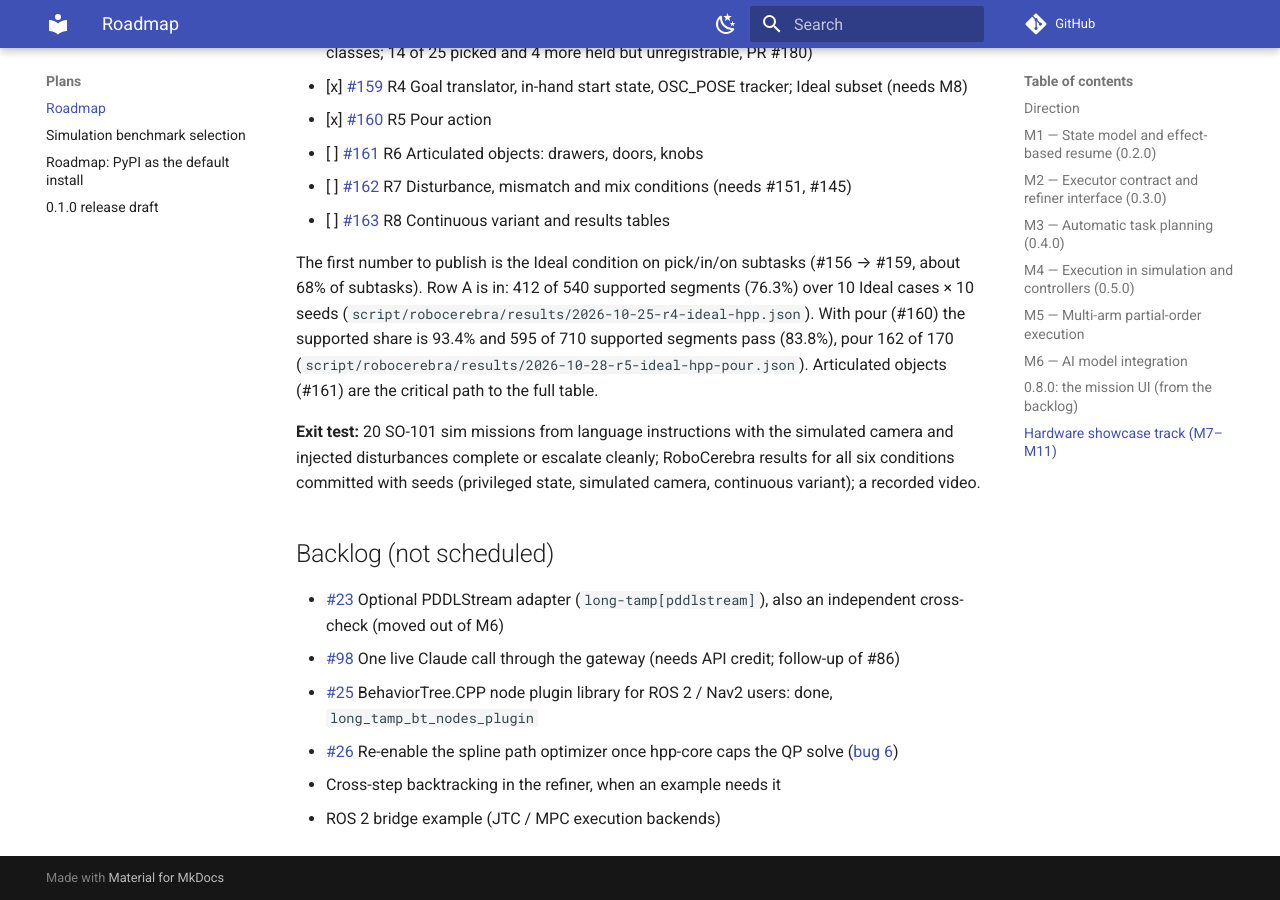
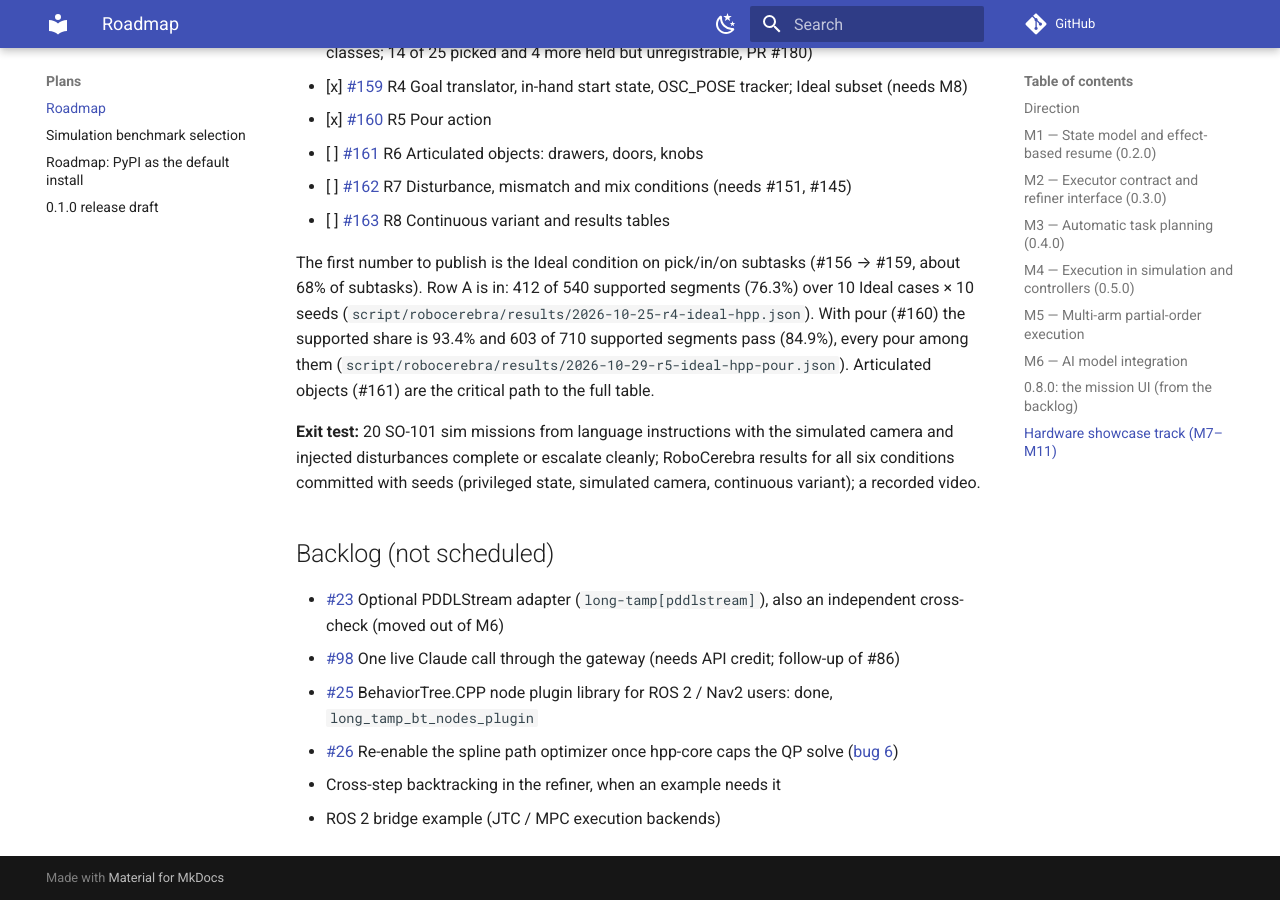
Before and after one commit to thanhndv212/long-tamp, an MkDocs documentation site: the page built from docs/plans/roadmap.md, in a window 1280 px wide and 900 px high, scrolled down 7697 px. Built offline with MkDocs 1.6.1 and Material for MkDocs 9.7.7, drawn with Linux system fonts in a browser that asks for light colours; comment, search, counter and statistics services are not loaded.

Commit message:
Record RoboCerebra row A with the pour receiver fix (#160)
Rerun row A on Ideal (10 cases x 10 seeds) after measuring the pour
receiver's top from its collision geometry. All 170 pour segments pass
(case10's frypan pour failed 8 of 10 seeds before: the carry clipped a
mug). 603 of 710 supported segments pass (84.9%), 603 of 760 overall
(79.3%), mean rollout success 69%.

Replace the R4-dated pour result with the new run and update the
README, roadmap and baseline comparison to these numbers.

```diff
--- a/docs/plans/roadmap.md
+++ b/docs/plans/roadmap.md
@@ -334,8 +334,8 @@ planner-based entry has been published. #153 is split into:
 The first number to publish is the Ideal condition on pick/in/on subtasks (#156 → #159, about
 68% of subtasks). Row A is in: 412 of 540 supported segments (76.3%) over 10 Ideal cases ×
 10 seeds (`script/robocerebra/results/2026-10-25-r4-ideal-hpp.json`). With pour (#160) the
-supported share is 93.4% and 595 of 710 supported segments pass (83.8%), pour 162 of 170
-(`script/robocerebra/results/2026-10-28-r5-ideal-hpp-pour.json`). Articulated objects (#161) are the critical path to the full table.
+supported share is 93.4% and 603 of 710 supported segments pass (84.9%), every pour among them
+(`script/robocerebra/results/2026-10-29-r5-ideal-hpp-pour.json`). Articulated objects (#161) are the critical path to the full table.
 
 **Exit test:** 20 SO-101 sim missions from language instructions with the simulated camera and injected disturbances complete or escalate cleanly; RoboCerebra results for all six conditions committed with seeds (privileged state, simulated camera, continuous variant); a recorded video.
 
```
Also changed, not shown: script/robocerebra/README.md (+15 -16 lines), 3 other files.
